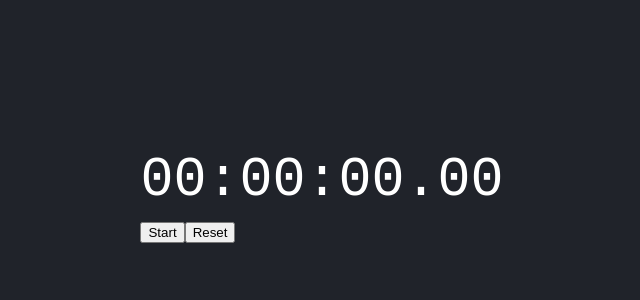
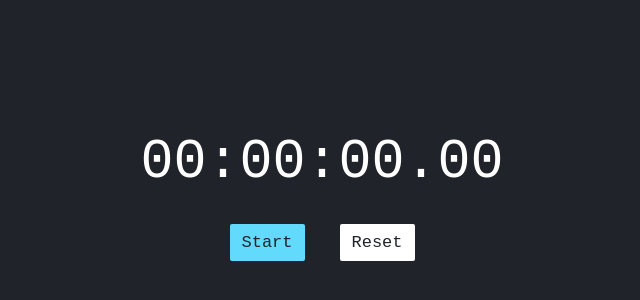
Before and after one commit to rainwalkr/react-starter, a React app: page / in a window 1280 px wide. Shown: the part 204-504 px from the top of the page, without its empty margins (318-958 px from the left). Built offline with nearby package versions, Linux system fonts and the light colour scheme.

Commit message:
sample app - stopwatch styling

```diff
--- a/src/app/App.css
+++ b/src/app/App.css
@@ -24,6 +24,10 @@
     color:#61dafb ;
 }
 
-.mt-10{
-    margin-top: 10px;
+.mt-15{
+    margin-top: 15px;
 }
+
+.mr-35{
+    margin-right: 35px;
+}
--- a/src/app/Stopwatch/Stopwatch.css
+++ b/src/app/Stopwatch/Stopwatch.css
@@ -1,3 +1,31 @@
 .countdown{
     font-size: 55px;
 }
+
+.toggle-btn{
+    padding: 5px;
+    width: 75px;
+    background: #61dafb;
+    font-size: 17px;
+    font-family: monospace;
+    border:none;
+    color: #20232a;
+    height:37px;
+    border-radius: 2px;
+}
+
+.reset-btn{
+    padding: 5px;
+    width: 75px;
+    background: #fff;
+    font-size: 17px;
+    font-family: monospace;
+    border:none;
+    color: #20232a;
+    height:37px;
+    border-radius: 2px;
+}
+
+.actions{
+    margin-top: 30px;
+}
--- a/src/app/Stopwatch/Stopwatch.jsx
+++ b/src/app/Stopwatch/Stopwatch.jsx
@@ -52,7 +52,8 @@ class Stopwatch extends Component {
         let pausedMS = new Date().getTime() - this.state.pausedTime.getTime()
         this.setState({
             startTime: new Date(this.state.startTime.getTime() + pausedMS),
-            pausedTime:null
+            pausedTime:null,
+            status:'ticking'
         })
         this.startTicking()
     }
@@ -73,7 +74,8 @@ class Stopwatch extends Component {
         clearInterval(this.interval)
         this.setState({
             startTime:null,
-            elapsedMS:0
+            elapsedMS:0,
+            status:'not-ticking'
         })
     }
 
@@ -85,9 +87,9 @@ class Stopwatch extends Component {
         return <div className="d-flex align-items-center justify-content-center h-100">
             <div>
                 <div className="countdown">{this.msToTime(this.state.elapsedMS)}</div>
-                <div className="d-flex mt-10">
-    <button onClick={this.toggle}>{this.state.status === 'ticking'? 'Pause':'Start'}</button>
-                    <button onClick={this.reset} >Reset</button>
+                <div className="d-flex justify-content-center actions">
+                    <button className="toggle-btn mr-35" onClick={this.toggle}>{this.state.status === 'ticking'? 'Pause':'Start'}</button>
+                    <button className="reset-btn" onClick={this.reset} >Reset</button>
                 </div>
             </div>
         </div>
```
